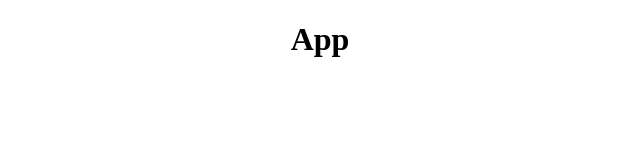
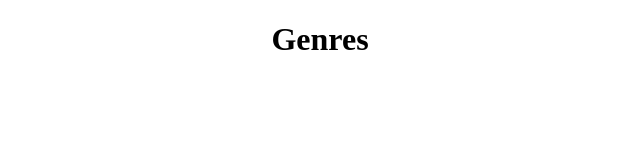
Before and after one commit to mistermaxis/MusicApp, a React (Create React App) app: page / in a window 1280 px wide. Shown: the top 160 px of the page, without its empty margins (320-960 px from the left). Built offline with nearby package versions, Linux system fonts and the light colour scheme.

Commit message:
Add basic folder structure and home page

```diff
--- a/src/App.js
+++ b/src/App.js
@@ -1,9 +1,10 @@
 import './App.css';
+import Genres from './pages/genres';
 
 function App() {
   return (
     <div className="App">
-      <h1>App</h1>
+      <Genres />
     </div>
   );
 }
--- /dev/null
+++ b/src/pages/genres.js
@@ -0,0 +1,7 @@
+const Genres = () => {
+  return (
+    <h1>Genres</h1>
+  );
+}
+
+export default Genres;
--- /dev/null
+++ b/src/redux/genres/genres.js
@@ -0,0 +1,9 @@
+import GenresList from "../../components/genres-list";
+
+const Genres = () => {
+  return (
+    <GenresList />
+  );
+}
+
+export default Genres;
```
Also changed, not shown: src/components/genres-list.js (added, +9 -0 lines), src/components/genres-list.css (added), src/redux/configureStore.js (added), 1 other file (tests, documents, lock files or other folders).
